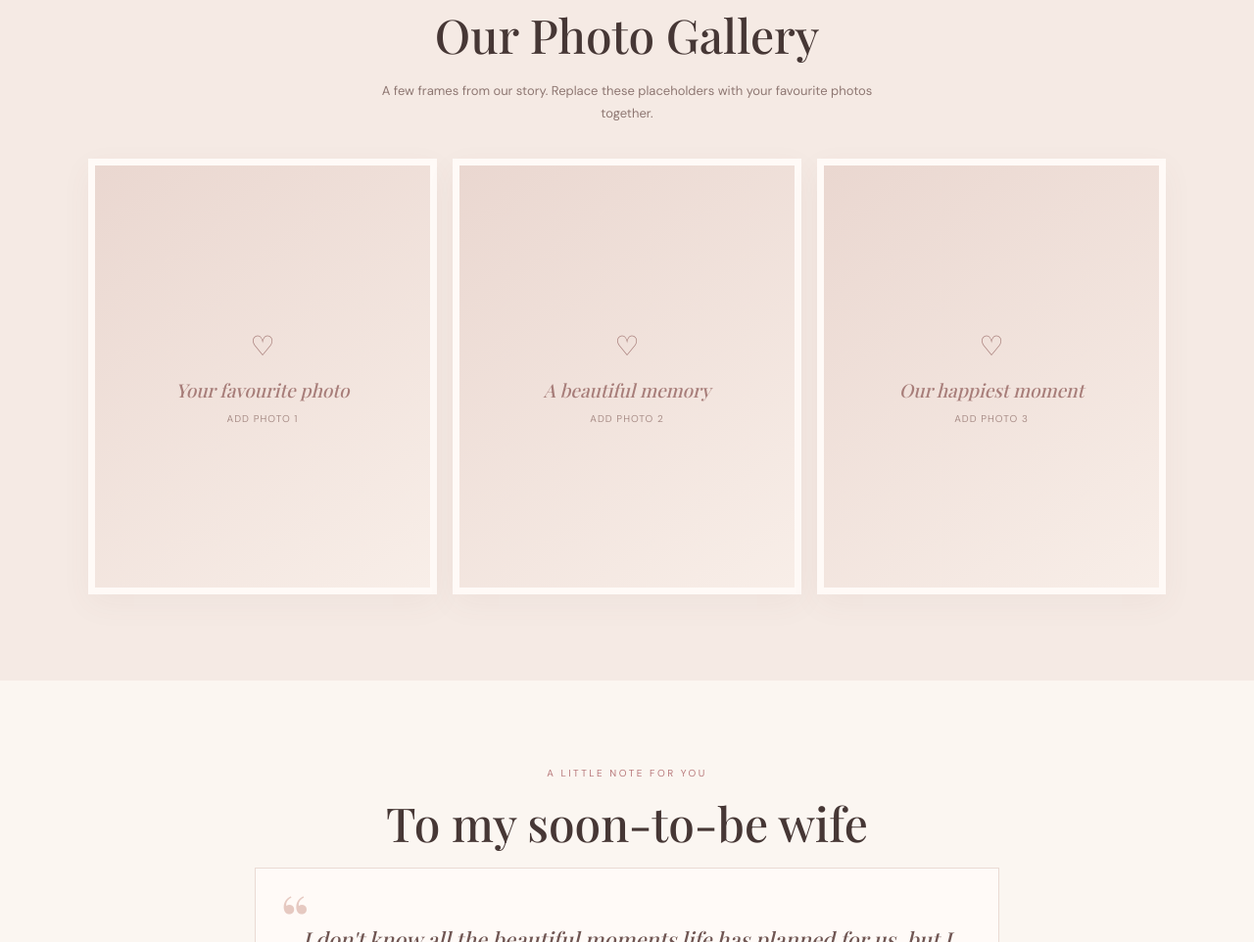
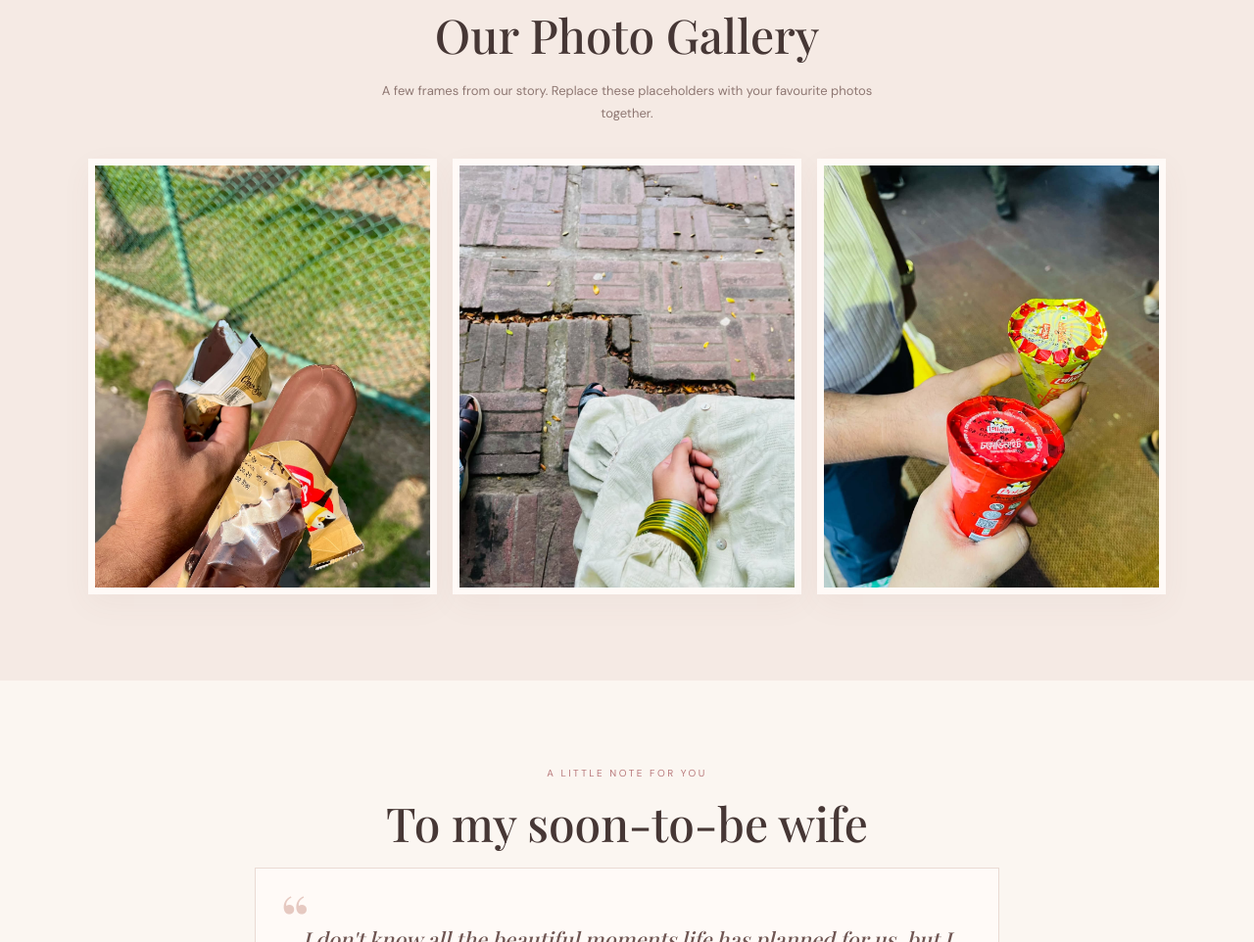
Before and after one commit to Hami54-code/our-forever, a plain HTML site: page index.html in a window 1280 px wide. Shown: the part 988-1950 px from the top of the page at 98% size. Drawn offline with nearby package versions, Linux system fonts and the light colour scheme; a web font is replaced by a local one.

Commit message:
Update index.html

```diff
--- a/index.html
+++ b/index.html
@@ -74,12 +74,19 @@ footer .heart{color:var(--rose);font-size:17px;display:block;margin-bottom:9px}
     <div class="section-kicker">Little moments, forever memories</div>
     <h2>Our Photo Gallery</h2>
     <p class="section-copy">A few frames from our story. Replace these placeholders with your favourite photos together.</p>
-    <div class="photos">
-      <div class="photo"><div class="placeholder"><div class="heart">♡</div><span>Your favourite photo</span><small>Add photo 1</small></div></div>
-      <div class="photo"><div class="placeholder"><div class="heart">♡</div><span>A beautiful memory</span><small>Add photo 2</small></div></div>
-      <div class="photo"><div class="placeholder"><div class="heart">♡</div><span>Our happiest moment</span><small>Add photo 3</small></div></div>
-    </div>
+
+<div class="photos">
+  <div class="photo">
+    <img src="Photos%201.jpeg" alt="Our memory 1">
   </div>
+  <div class="photo">
+    <img src="Photos%202.jpeg" alt="Our memory 2">
+  </div>
+  <div class="photo">
+    <img src="Photos%203.jpeg" alt="Our memory 3">
+  </div>
+</div>
+
 </section>
 <section>
   <div class="wrap">
```
